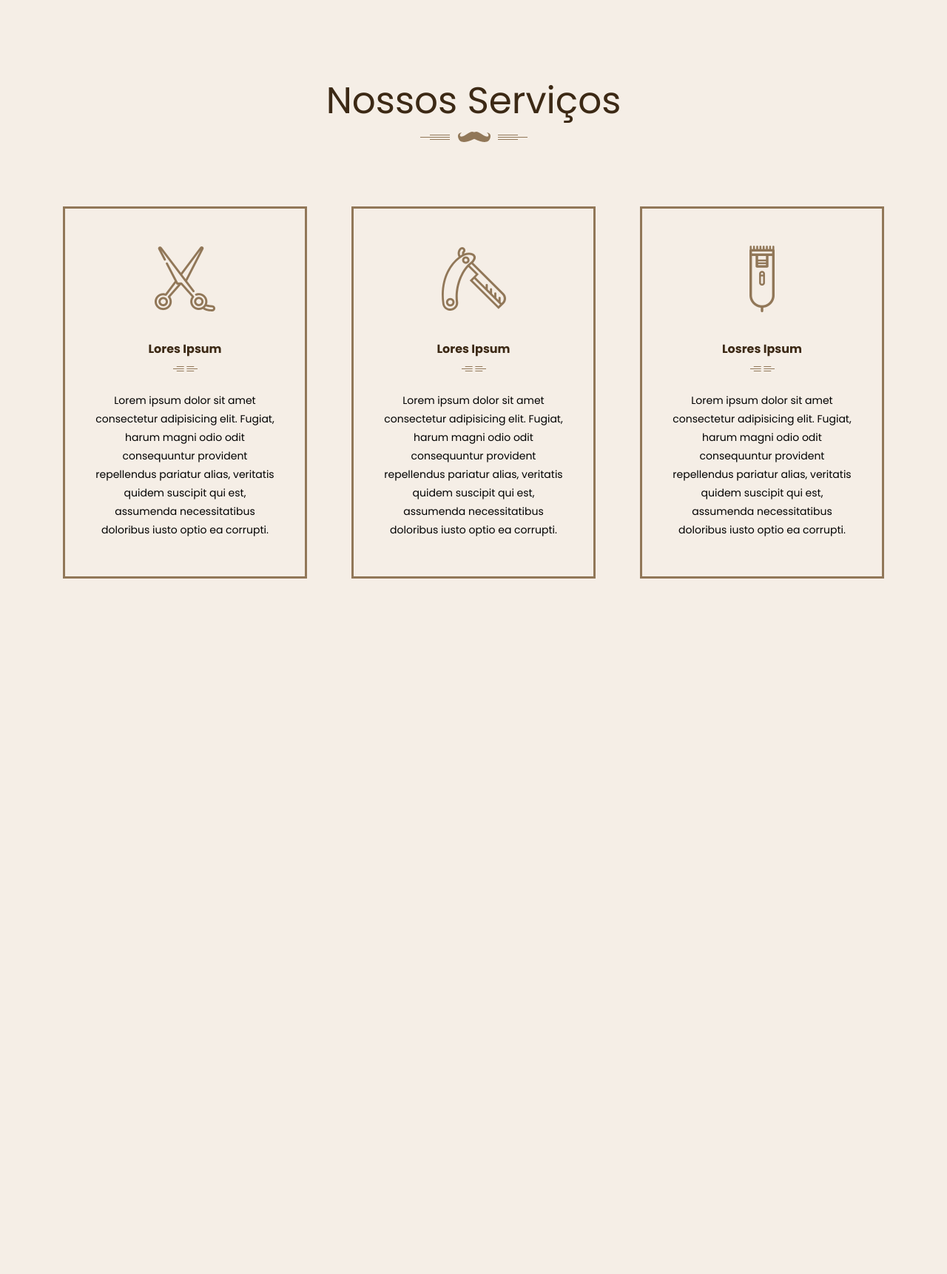
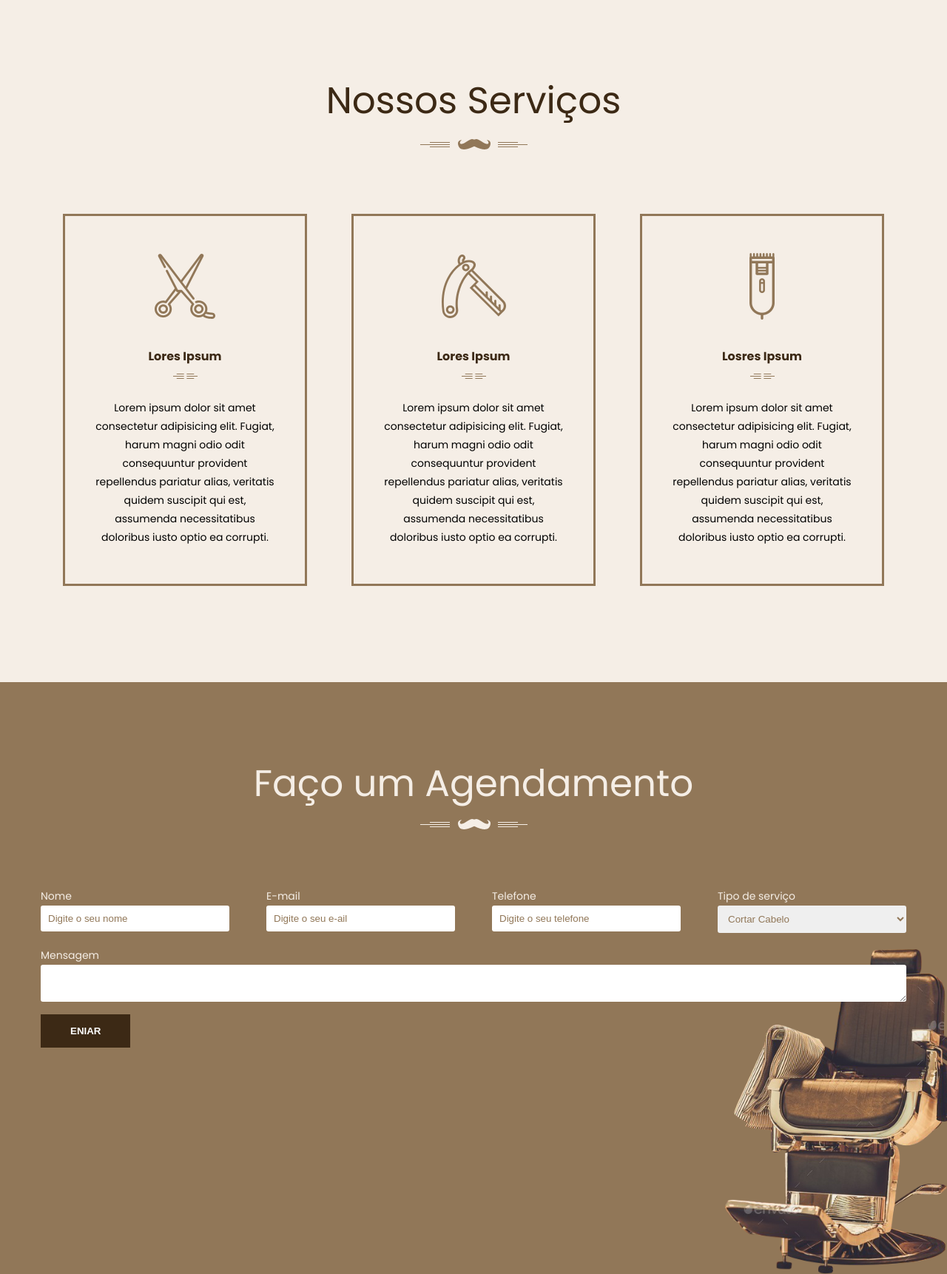
Before and after one commit to Rafae1Menezes/curso-thiago-medeiros, a web app: file 10-projeto-barber-shop/index.html in a window 1280 px wide. Shown: the part 1490-3212 px from the top of the page at 74% size. Before the commit the page ends 2272 px from the top, so only its background shows below. Run offline with its HTML, style and script files only (its server is not run), Linux system fonts and the light colour scheme.

Commit message:
Cria Agendamento

```diff
--- a/10-projeto-barber-shop/css/style.css
+++ b/10-projeto-barber-shop/css/style.css
@@ -209,6 +209,7 @@
     color: var(--color-secondary);
     font-weight: 400;
     font-size: 50px;
+    margin-bottom: 10px;
 }
 
 .services .boxes{
@@ -233,3 +234,78 @@
     font-size: 14px;
     line-height: 25px;
 }
+
+/* =================================== appointment ======================================== */
+.appointment{
+    padding: 100px 0;
+    background-color: var(--color-primary);
+    height: 100vh;
+    background-image: url('../images/chair-ic.png');
+    background-repeat: no-repeat;
+    background-position: right bottom;
+    background-size: 300px;
+}
+
+.appointment h2{
+    color: var(--color-primary-light);
+    font-weight: 400;
+    font-size: 50px;
+    margin-bottom: 10px;
+    text-align: center;
+}
+
+.appointment img{
+    margin: 0 auto;
+    display: block;
+}
+
+.appointment form{
+    margin-top: 80px;
+}
+
+.appointment .personal-data{
+    display: flex;
+    justify-content: space-between;
+    margin-bottom: 20px;
+}
+
+.appointment .input-wrapper{
+    width: 100%;
+    margin-right: 50px;
+}
+
+.appointment .input-wrapper:last-of-type{
+    margin-right: 0;
+}
+
+.appointment label{
+    display: block;
+    color: var(--color-primary-light);
+    font-size: 14px;
+    margin-bottom: 2px;
+}
+
+.appointment .personal-data input,
+.appointment .personal-data select,
+.appointment textarea{
+    padding: 10px;
+    outline: none;
+    border: none;
+    width: 100%;
+    color: var(--color-primary);
+    border-radius: 3px;
+}
+
+.appointment textarea{
+    height: 100p;
+}
+
+.appointment button{
+    background-color: var(--color-secondary);
+    color: white;
+    padding: 15px 40px;
+    border: none;
+    margin-top: 10px;
+    text-transform: uppercase;
+    font-weight: bold;
+}
--- a/10-projeto-barber-shop/index.html
+++ b/10-projeto-barber-shop/index.html
@@ -169,5 +169,44 @@
             </div>
          </div>
       </section>
+
+      <section class="appointment">
+         <div class="container">
+            <h2>Faço um Agendamento</h2>
+            <img src="images/heading-ic-white.png" alt="Faça um Agendamento">
+
+            <form action="">
+               <div class="personal-data">
+                  <div class="input-wrapper">
+                     <label for="nome">Nome</label>
+                     <input type="text" name="nome" id="nome" value="Digite o seu nome">
+                  </div>
+                  <div class="input-wrapper">
+                     <label for="email">E-mail</label>
+                     <input type="text" name="email" id="email" value="Digite o seu e-ail">
+                  </div>
+                  <div class="input-wrapper">
+                     <label for="telefone">Telefone</label>
+                     <input type="text" name="telefone" id="telefone" value="Digite o seu telefone">
+                  </div>
+                  <div class="input-wrapper">
+                     <label for="servicos">Tipo de serviço</label>
+                     <select name="servicos" id="servicos">
+                        <option value="">Cortar Cabelo</option>
+                        <option value="">Cortar Cabelo e Barba</option>
+                     </select>
+                  </div>
+               </div>
+
+               <div class="input-wrapper">
+                  <label for="mensagem">Mensagem</label>
+                  <textarea name="mensagem" id="mensagem"></textarea>
+               </div>
+
+               <button>Eniar</button>
+            </form>
+         </div>
+      </section>
+
    </body>
 </html>
```
